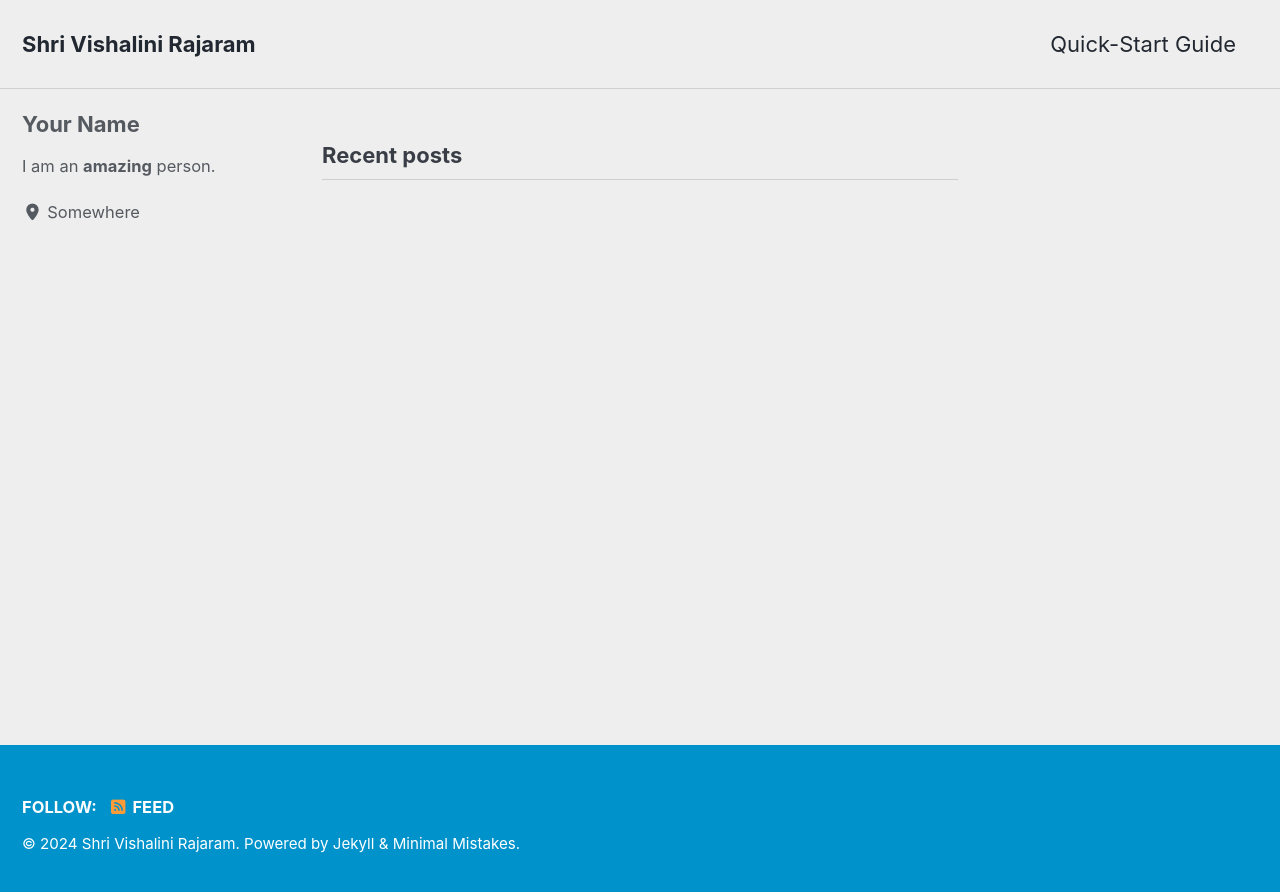
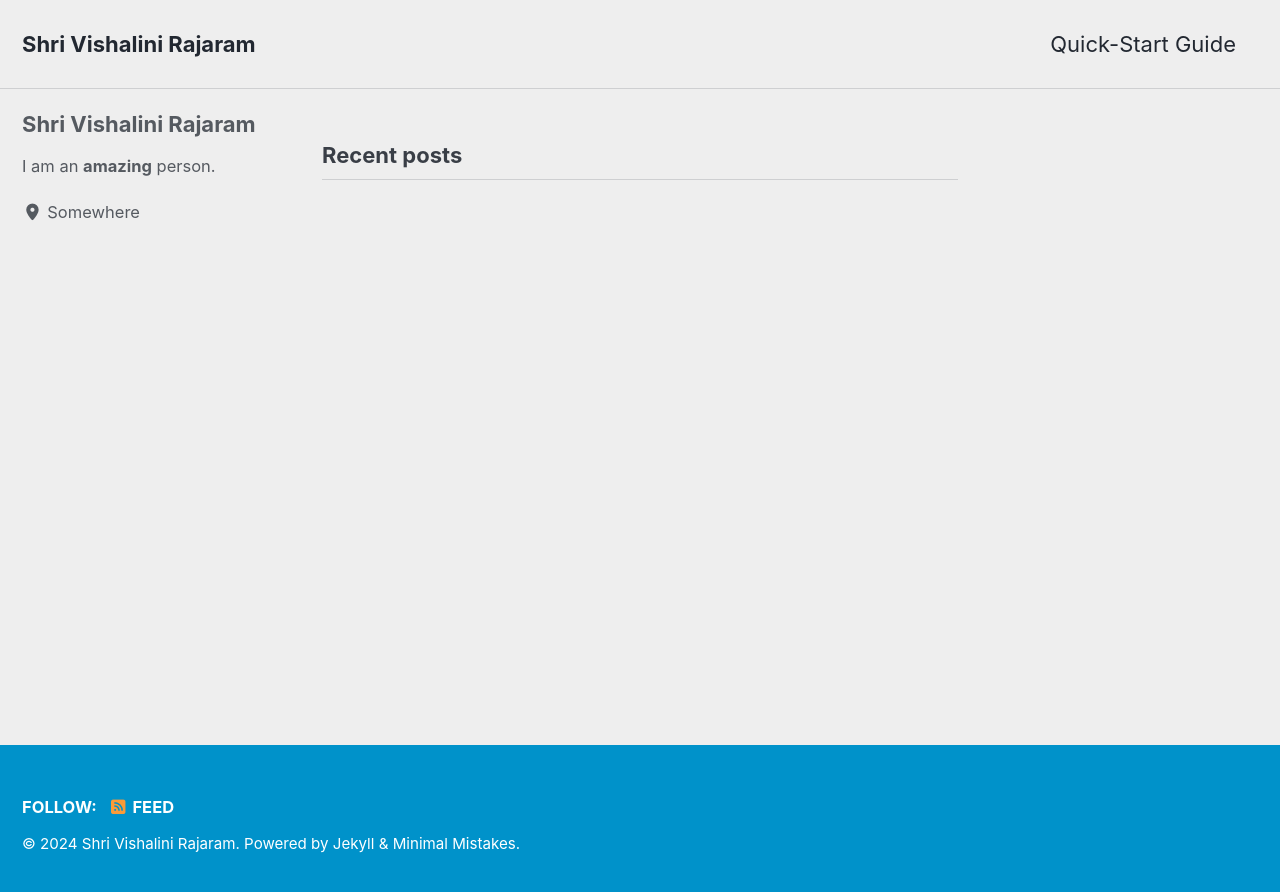
Before and after one commit to shrivishalinirajaram/rajaramshrivishalini.github.io, a Jekyll site: the page built from index.html, in a window 1280 px wide. Shown: the top 892 px of the page. Built offline with Jekyll 4.4.1, drawn with Linux system fonts in a browser that asks for light colours; cached includes are drawn as plain includes; the list of posts is cut into pages by our own code.

Commit message:
Update _config.yml

```diff
--- a/_config.yml
+++ b/_config.yml
@@ -113,7 +113,7 @@ analytics:
 
 # Site Author
 author:
-  name             : "Your Name"
+  name             : "Shri Vishalini Rajaram"
   avatar           : # path of avatar image, e.g. "/assets/images/bio-photo.jpg"
   bio              : "I am an **amazing** person."
   location         : "Somewhere"
@@ -315,9 +315,9 @@ defaults:
   # _posts
   - scope:
       path: ""
-      type: posts
+      type: pages
     values:
-      layout: single
+      layout: splash
       author_profile: true
       read_time: true
       comments: # true
```
